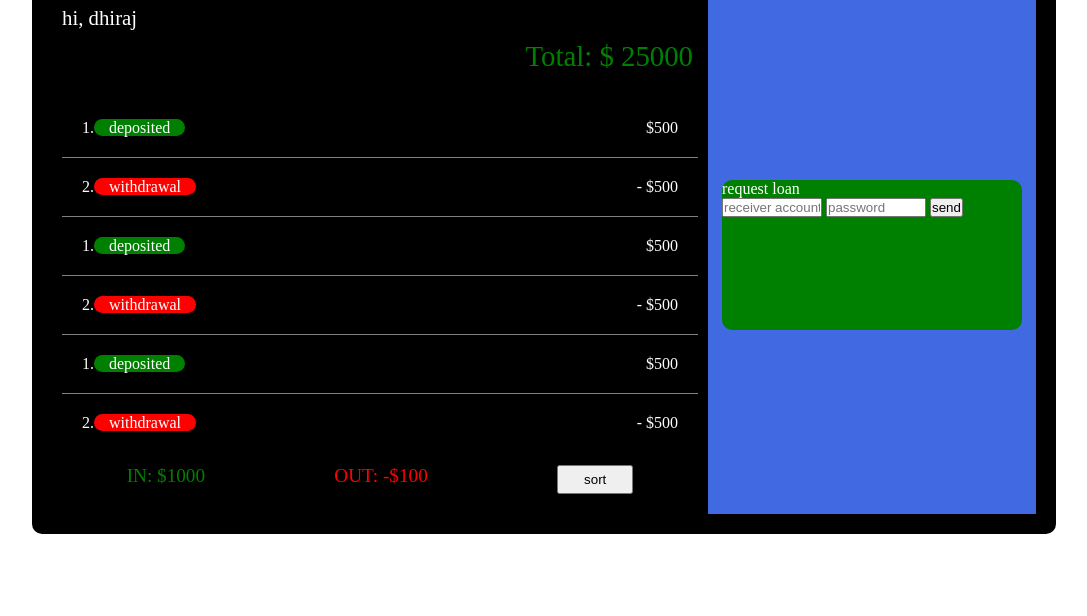
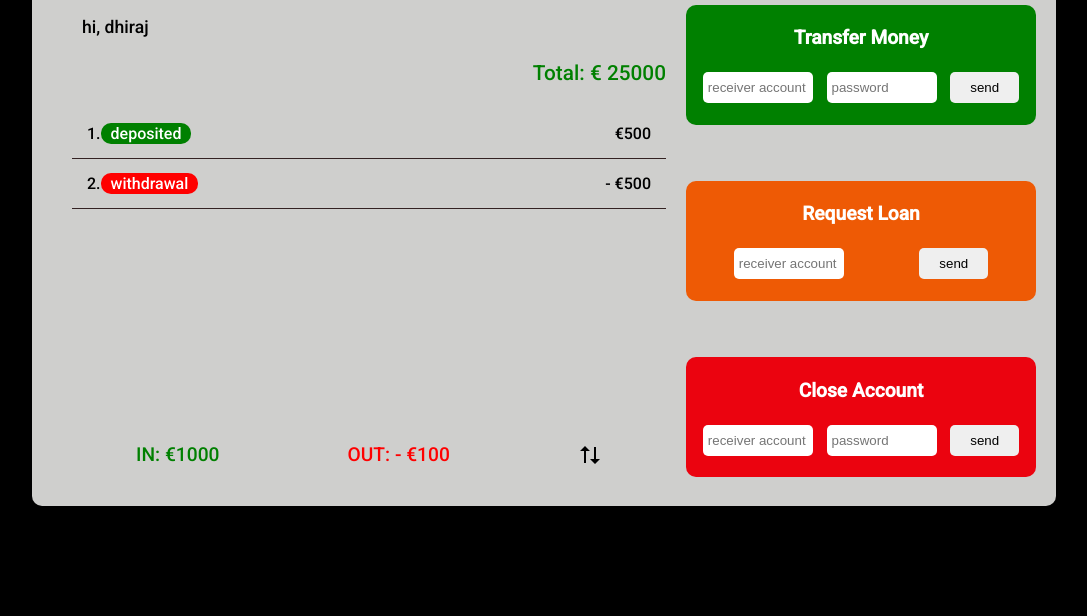
Before and after one commit to gdhiraj030/Katsuri-bank-app, a plain HTML site: page index.html in a window 1280 px wide. Shown: the part 184-800 px from the top of the page, without its empty margins (96-1183 px from the left). Drawn offline with Linux system fonts and the light colour scheme.

Commit message:
complete html and css

```diff
--- /dev/null
+++ b/app.js
@@ -0,0 +1,29 @@
+"use strict";
+// message and total
+const labelWelcome = document.querySelector(".label--welcome");
+const totalBalance = document.querySelector(".total--balance");
+
+// transaction
+const transactionHistory = document.querySelector(".transaction__history");
+const transactionRow = document.querySelector(".transaction__row");
+const typeDeposited = document.querySelector(".type--deposited");
+const typeWithdrawal = document.querySelector(".type--withdrawal");
+
+// label summary
+const labelIncome = document.querySelector(".label--income");
+const labelOutcome = document.querySelector(".label--outcome");
+const btnSort = document.querySelector(".sort--btn");
+
+// operation inputs
+const receiverInput = document.querySelector(".receiver--input");
+const loanInput = document.querySelector(".loan--input");
+const closeInput = document.querySelector(".close--input");
+
+// operation password
+const receiverPassword = document.querySelector(".receiver--password");
+const closePassword = document.querySelector(".close--password");
+
+// operation button btn
+const sendBtn = document.querySelector(".send--btn");
+const loanBtn = document.querySelector(".loan--btn");
+const closeBtn = document.querySelector(".close--btn");
--- a/index.html
+++ b/index.html
@@ -5,101 +5,93 @@
   <meta charset="UTF-8">
   <meta name="viewport" content="width=device-width, initial-scale=1.0">
   <title>Document</title>
+  <!-- fonts -->
+  <link rel="preconnect" href="https://fonts.googleapis.com">
+  <link rel="preconnect" href="https://fonts.gstatic.com" crossorigin>
+  <link href="https://fonts.googleapis.com/css2?family=Roboto:wght@500&display=swap" rel="stylesheet">
   <link rel="stylesheet" href="style.css">
+  <link rel="shortcut icon" href="./logo/fav.png" type="image/x-icon">
 </head>
 
 <body>
+
   <div class="app">
     <div class="app__container">
-      <div class="logo">bank</div>
+      <div class="logo">
+        <img src="./logo/logo.png" alt="">
+      </div>
+      <!-- transaction container -->
       <div class="transaction__container">
         <div class="transaction__message label--welcome">
           <p>hi, dhiraj</p>
         </div>
         <!-- total balance -->
         <div class="total__balance">
-          <p class="label--balance"><span>Total: </span>$ 25000</p>
+          <p class="total--balance"><span>Total: </span>€ 25000</p>
         </div>
         <!-- transaction history -->
         <div class="transaction__history">
           <div class="transaction__row">
             <p>1.<span class="type type--deposited">deposited</span></p>
-            <p>$500</p>
+            <p>€500</p>
           </div>
           <div class="transaction__row">
             <p>2.<span class="type type--withdrawal">withdrawal</span></p>
-            <p>- $500</p>
+            <p>- €500</p>
           </div>
-          <div class="transaction__row">
-            <p>1.<span class="type type--deposited">deposited</span></p>
-            <p>$500</p>
-          </div>
-          <div class="transaction__row">
-            <p>2.<span class="type type--withdrawal">withdrawal</span></p>
-            <p>- $500</p>
-          </div>
-          <div class="transaction__row">
-            <p>1.<span class="type type--deposited">deposited</span></p>
-            <p>$500</p>
-          </div>
-          <div class="transaction__row">
-            <p>2.<span class="type type--withdrawal">withdrawal</span></p>
-            <p>- $500</p>
-          </div>
-          <div class="transaction__row">
-            <p>1.<span class="type type--deposited">deposited</span></p>
-            <p>$500</p>
-          </div>
-          <div class="transaction__row">
-            <p>2.<span class="type type--withdrawal">withdrawal</span></p>
-            <p>- $500</p>
-          </div>
-          <div class="transaction__row">
-            <p>1.<span class="type type--deposited">deposited</span></p>
-            <p>$500</p>
-          </div>
-          <div class="transaction__row">
-            <p>2.<span class="type type--withdrawal">withdrawal</span></p>
-            <p>- $500</p>
-          </div>
-          <div class="transaction__row">
-            <p>1.<span class="type type--deposited">deposited</span></p>
-            <p>$500</p>
-          </div>
-          <div class="transaction__row">
-            <p>2.<span class="type type--withdrawal">withdrawal</span></p>
-            <p>- $500</p>
-          </div>
+
+
+
 
         </div>
         <!-- summary -->
         <div class="transaction__summary">
           <div class="income">
-            <p class="label--income"><span>IN:</span> $1000</p>
+            <p class="label--income"><span>IN:</span> €1000</p>
           </div>
           <div class="outcome">
-            <p class="label--outcome"><span>OUT:</span> -$100</p>
+            <p class="label--outcome"><span>OUT:</span> - €100</p>
           </div>
 
-          <button class="btn--sort">sort</button>
+          <div class="sort sort--btn">
+            <img src="./sort.png" alt="">
+          </div>
 
         </div>
       </div>
       <!-- operation -->
       <div class="operation__container">
-
-        <div class="operation--send">
+        <!-- send operation -->
+        <div class="operation operation--send">
+          <p>transfer money</p>
+          <form action="">
+            <input class="receiver--input" type="text" placeholder="receiver account">
+            <input class="receiver--password" type="password" placeholder="password">
+            <button class="send--btn" type="submit">send</button>
+          </form>
+        </div>
+        <!-- loan operation -->
+        <div class="operation operation--loan">
           <p>request loan</p>
           <form action="">
-            <input type="text" placeholder="receiver account">
-            <input type="password" placeholder="password">
-            <button type="submit">send</button>
+            <input class="loan--input" type="text" placeholder="receiver account">
+
+            <button class="loan--btn" type="submit">send</button>
+          </form>
+        </div>
+        <!-- close account operation -->
+        <div class="operation operation--close">
+          <p>close account</p>
+          <form action="">
+            <input class="close--input" type="text" placeholder="receiver account">
+            <input class="close--password" type="password" placeholder="password">
+            <button class="close--btn" type="submit">send</button>
           </form>
         </div>
       </div>
     </div>
   </div>
-
+  <script src="app.js"></script>
 </body>
 
 </html>
--- a/style.css
+++ b/style.css
@@ -9,61 +9,67 @@ body {
   width: 100%;
   height: 100%;
   color: #fff;
-  background-color: #000000;
+  background-color: #000;
+  font-family: "Roboto", serif;
 }
 
-.app{
- width: 100%;
- height: 100vh;
- background-color: #fff;
- display: flex;
- justify-content: center;
- align-items: center;
+.app {
+  width: 100%;
+  height: 100%;
+  display: flex;
+  justify-content: center;
+  align-items: center;
 }
-.app__container{
+.app__container {
   width: 80%;
-  height: auto;
-  background-color: black;
+  background-color: #cfcfcd;
   border-radius: 10px;
   display: grid;
-  grid-template-columns: repeat(3,1fr);
+  grid-template-columns: 2fr 1fr;
+  grid-template-rows: 50px auto;
   overflow: hidden;
-  padding: 20px;
+  padding: 0 20px;
 }
 /* logo */
-.logo{
-  font-size: 2rem;
+.logo {
   text-align: center;
-  padding: 20px 0;
-  grid-column: span 3;
+  grid-column: span 2;
+  display: flex;
+  justify-content: center;
+  align-items: center;
+  margin-top: 1.5rem;
 }
-/* left container */
-.transaction__container{
-
-  grid-column: span 2;
-  padding: 10px;
+.logo img {
+  height: 40px;
+  object-fit: cover;
+  object-position: center;
+}
+/* transaction container */
+.transaction__container {
+  padding: 0 20px;
 }
 
-.transaction__message{
+.transaction__message {
+  font-size: 1.1rem;
+  padding: 40px 10px 0px;
+  color: #000;
+}
+.total__balance {
+  text-align: right;
   font-size: 1.3rem;
+  color: green;
+  margin: 1.5rem 0;
 }
-.total__balance{
-  padding: 10px 5px;
-  text-align: right;
-  font-size: 1.8rem;
-  color: green;
+.transaction__history {
+  height: 300px;
+  overflow-y: scroll;
 }
-.transaction__history{
-  /* background-color: red; */
-  max-height: 340px;
-  overflow-y: scroll;
-  margin:1rem 0;
-}
-.transaction__row{
+.transaction__row {
   display: flex;
   justify-content: space-between;
-  padding: 20px;
-  border-bottom: 1px solid gray;
+  padding: 15px;
+  border-bottom: 1px solid rgb(51, 34, 34);
+  color: #000;
 }
 /* Hide the track */
 ::-webkit-scrollbar {
@@ -84,56 +90,87 @@ body {
 /* Optional: Thumb hover effect */
 ::-webkit-scrollbar-thumb:hover {
   background: #555;
-
-
 }
 
-.type--deposited{
+.type--deposited {
   background-color: green;
-  padding: 0 15px;
+  padding: 1px 10px;
   border-radius: 10px;
+  color: #fff;
 }
-.type--withdrawal{
+.type--withdrawal {
   background-color: red;
-  padding: 0 15px;
+  padding: 1px 10px;
   border-radius: 10px;
+  color: #fff;
 }
-.transaction__summary{
-  /* background-color: rgb(94, 95, 95); */
+.transaction__summary {
   display: flex;
   justify-content: space-around;
   padding: 10px 0;
   font-size: 1.2rem;
+  margin: 1.5rem 0;
 }
-.label--income{
+.label--income {
   color: green;
 }
-.label--outcome{
+.label--outcome {
   color: red;
 }
-.btn--sort{
-  padding: 5px 25px;
+.sort {
+  cursor: pointer;
 }
 
-/* right container */
-.operation__container{
-  background-color: royalblue;
+/* operation container */
+.operation__container {
   display: flex;
   flex-direction: column;
-  justify-content: center;
+  justify-content: space-around;
   align-items: center;
 }
-.operation--send{
-  background-color: green;
-  width: 300px;
-  height: 150px;
+.operation {
+  width: 350px;
+  height: 120px;
   border-radius: 10px;
+  display: flex;
+  flex-direction: column;
+  justify-content: space-around;
+  align-items: center;
+  padding: 10px 0;
 }
-.operation--send form{
+.operation p {
+  font-size: 1.2rem;
+  text-transform: capitalize;
+  font-weight: bold;
+}
+.operation form {
   display: flex;
   width: 100%;
-  gap: 4px;
+  padding: 0 10px;
+  justify-content: space-around;
 }
-.operation--send input{
-  width: 100px;
+.operation input {
+  width: 110px;
+  padding: 8px 5px;
+  border-radius: 5px;
+  border-style: none;
 }
+.operation input:focus {
+  outline: none;
+}
+.operation button {
+  padding: 3px 20px;
+  border-radius: 5px;
+  border-style: none;
+  cursor: pointer;
+}
+
+.operation--send {
+  background-color: green;
+}
+.operation--loan {
+  background-color: rgb(238, 90, 5);
+}
+.operation--close {
+  background-color: rgb(235, 3, 15);
+}
```
Also changed, not shown: logo/fav.png (added), logo/logo.png (added), sort.png (added), sort.svg (added).
